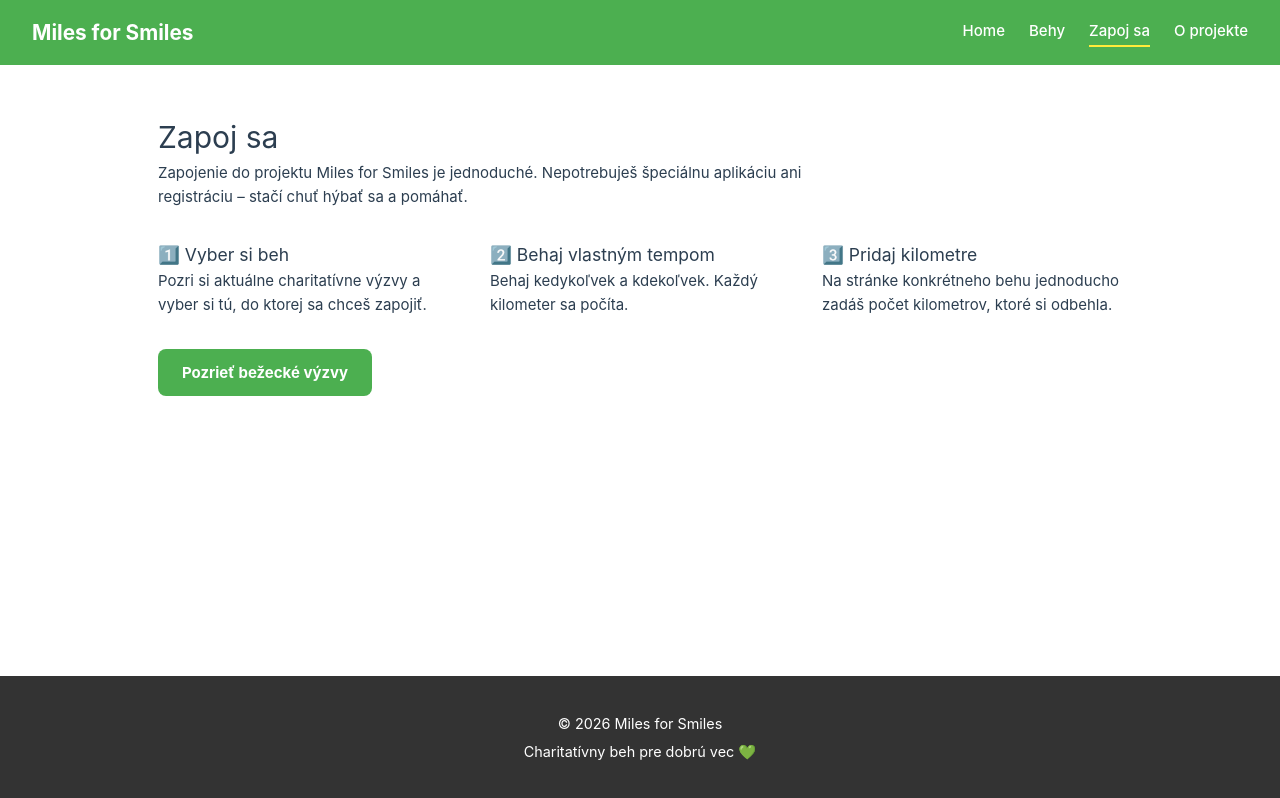
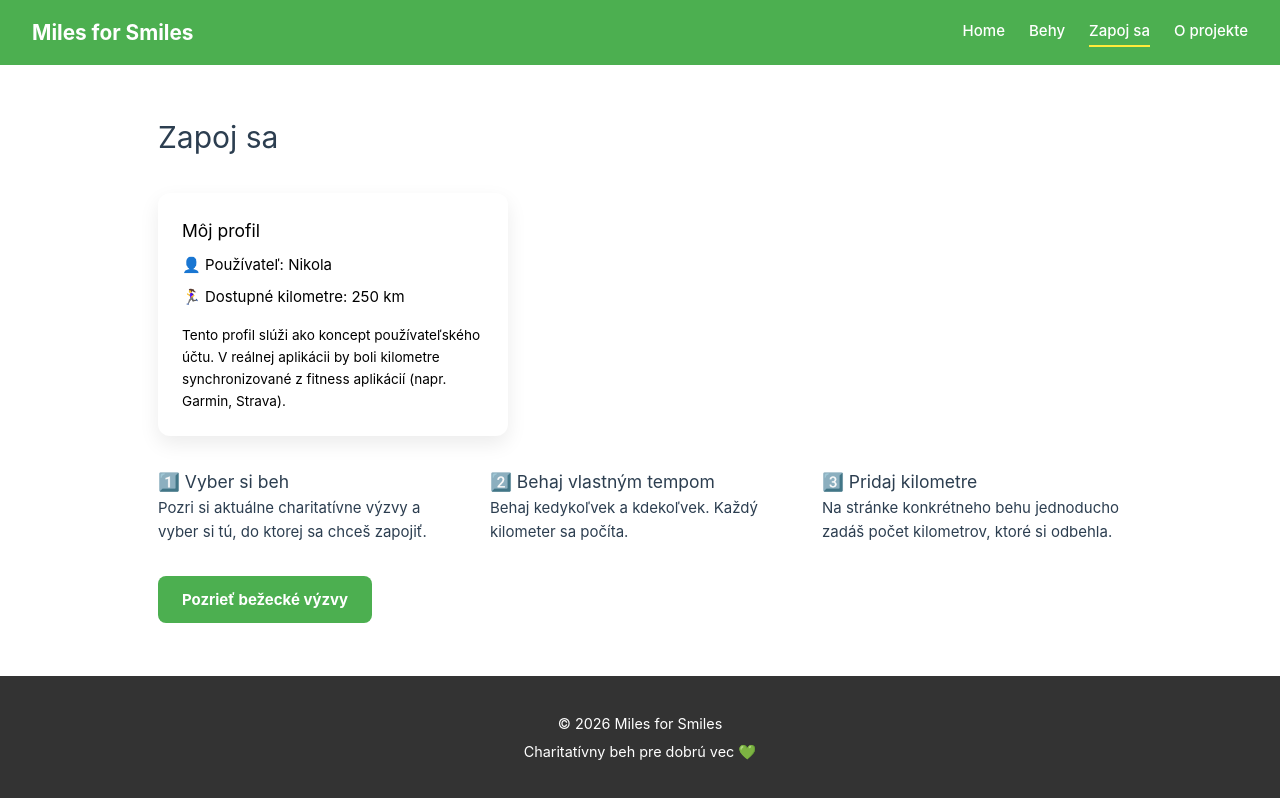
Before and after one commit to NikolaCerna/miles_for_smiles_project, a Vue app: page /join in a window 1280 px wide. Built offline with nearby package versions, Linux system fonts and the light colour scheme.

Commit message:
Add simulated user profile and available kilometers logic

```diff
--- a/src/assets/main.css
+++ b/src/assets/main.css
@@ -25,7 +25,7 @@ a:hover {
 }
 
 .page {
-  max-width: 1100px;
+  max-width: 1800px;
   margin: 2rem auto;   /* horný + dolný odstup */
   padding: 1rem;
 }
--- /dev/null
+++ b/src/components/UserProfile.vue
@@ -0,0 +1,57 @@
+<template>
+  <div class="profile-card">
+    <h3>Môj profil</h3>
+
+    <p class="name">👤 Používateľ: <strong>Nikola</strong></p>
+
+    <p class="km">
+      🏃‍♀️ Dostupné kilometre:
+      <strong>{{ user.availableKm }} km</strong>
+    </p>
+
+
+    <p class="note">
+      Tento profil slúži ako koncept používateľského účtu.
+      V reálnej aplikácii by boli kilometre synchronizované
+      z fitness aplikácií (napr. Garmin, Strava).
+    </p>
+  </div>
+</template>
+
+<script>
+import { useUserStore } from '@/stores/userStore'
+
+export default {
+  name: 'UserProfile',
+
+  computed: {
+    user() {
+      return useUserStore()
+    }
+  }
+}
+
+</script>
+
+<style scoped>
+.profile-card {
+  background-color: #fff;
+  color: black;
+  padding: 1.5rem;
+  border-radius: 12px;
+  box-shadow: 0 8px 20px rgba(0, 0, 0, 0.08);
+  max-width: 350px;
+  margin: 2rem 0;
+}
+
+.name,
+.km {
+  margin: 0.5rem 0;
+}
+
+.note {
+  font-size: 0.85rem;
+  color: #000000;
+  margin-top: 1rem;
+}
+</style>
--- /dev/null
+++ b/src/stores/userStore.js
@@ -0,0 +1,19 @@
+import { defineStore } from 'pinia'
+
+export const useUserStore = defineStore('user', {
+  state: () => ({
+    name: 'Hosť',
+    availableKm: Number(localStorage.getItem('user_km')) || 250
+  }),
+
+  actions: {
+    useKilometers(km) {
+      if (km <= this.availableKm) {
+        this.availableKm -= km
+        localStorage.setItem('user_km', this.availableKm)
+        return true
+      }
+      return false
+    }
+  }
+})
--- a/src/views/EventDetailView.vue
+++ b/src/views/EventDetailView.vue
@@ -25,6 +25,11 @@
         <p>
           Pridaj svoje kilometre a pomôž dobrej veci.
         </p>
+        <p class="available-km">
+            Dostupné kilometre:
+            <strong>{{ user.availableKm }} km</strong>
+        </p>
+
 
         <input
           type="number"
@@ -49,6 +54,8 @@
 <script>
 import { useEventStore } from '@/stores/eventStore'
 import ProgressBar from '@/components/ProgressBar.vue'
+import { useUserStore } from '@/stores/userStore'
+
 
 export default {
   name: 'EventDetailView',
@@ -64,16 +71,29 @@ export default {
   event() {
     const store = useEventStore()
     return store.getEventById(this.$route.params.id)
+  },
+  user() {
+    return useUserStore()
   }
 },
+
   methods: {
     addKm() {
         if (this.kilometers > 0) {
-        const store = useEventStore()
-        store.addKilometers(this.event.id, this.kilometers)
+            const eventStore = useEventStore()
+            const userStore = useUserStore()
+
+            const success = userStore.useKilometers(this.kilometers)
+
+            if (success) {
+            eventStore.addKilometers(this.event.id, this.kilometers)
             this.kilometers = 0
+            } else {
+            alert('Nemáš dostatok dostupných kilometrov.')
             }
         }
+     }
+
   }
 }
 </script>
@@ -137,4 +157,15 @@ button:hover {
   }
 }
 
+.available-km {
+  margin-bottom: 0.5rem;
+  font-size: 0.9rem;
+  color: #333;
+}
+
+.available-km strong {
+  color: #4CAF50;
+}
+
+
 </style>
--- a/src/views/JoinView.vue
+++ b/src/views/JoinView.vue
@@ -1,12 +1,7 @@
 <template>
   <div class="page">
     <h1>Zapoj sa</h1>
-
-    <p class="intro">
-      Zapojenie do projektu Miles for Smiles je jednoduché.
-      Nepotrebuješ špeciálnu aplikáciu ani registráciu –
-      stačí chuť hýbať sa a pomáhať.
-    </p>
+    <UserProfile :availableKm="250" />
 
     <div class="steps">
       <div class="step">
@@ -41,12 +36,16 @@
 
 <script>
 import { RouterLink } from 'vue-router'
+import UserProfile from '@/components/UserProfile.vue'
+
 
 export default {
   name: 'JoinView',
   components: {
-    RouterLink
-  }
+  RouterLink,
+  UserProfile
+}
+
 }
 </script>
 
@@ -70,7 +69,7 @@ export default {
 .cta-button {
   display: inline-block;
   background-color: #4CAF50;
-  color: white;
+  color: rgb(255, 255, 255);
   padding: 0.7rem 1.5rem;
   border-radius: 8px;
   text-decoration: none;
```
Lines whose indentation alone changed are shown as unchanged.
